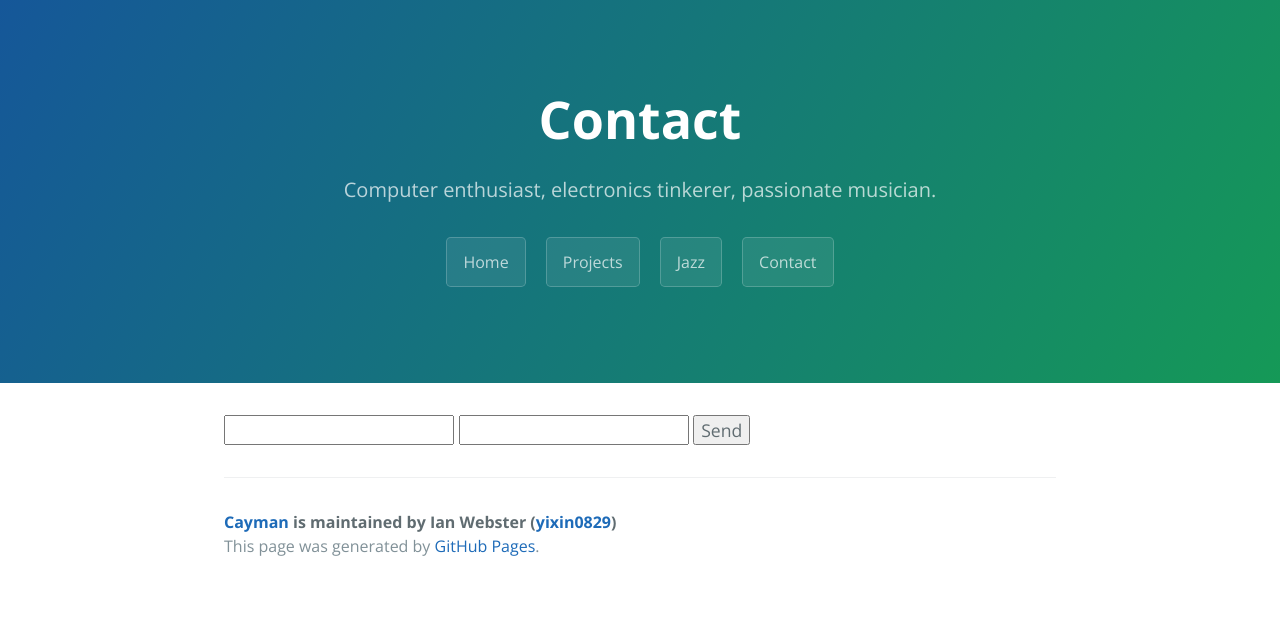
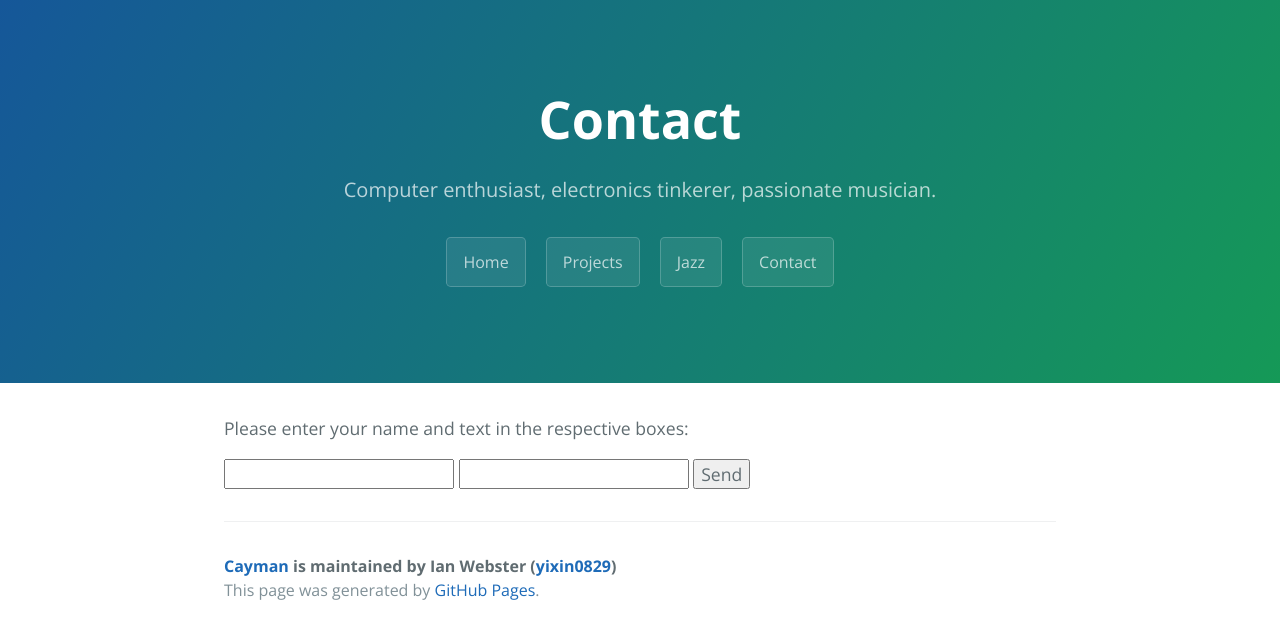
Before and after one commit to yixin0829/Cayman, a Jekyll site: the page built from contact/index.md, in a window 1280 px wide. Shown: the top 639 px of the page. Built offline with Jekyll 4.4.1, drawn with Linux system fonts in a browser that asks for light colours.

Commit message:
Update index.md

```diff
--- a/contact/index.md
+++ b/contact/index.md
@@ -2,7 +2,7 @@
 layout: default
 title: Contact
 ---
-
+Please enter your name and text in the respective boxes:
 <form action="//formspree.io/i.webster@mail.utoronto.ca" method="POST">
  <input type="text" name="name">
  <input type="email" name="_replyto">
```
